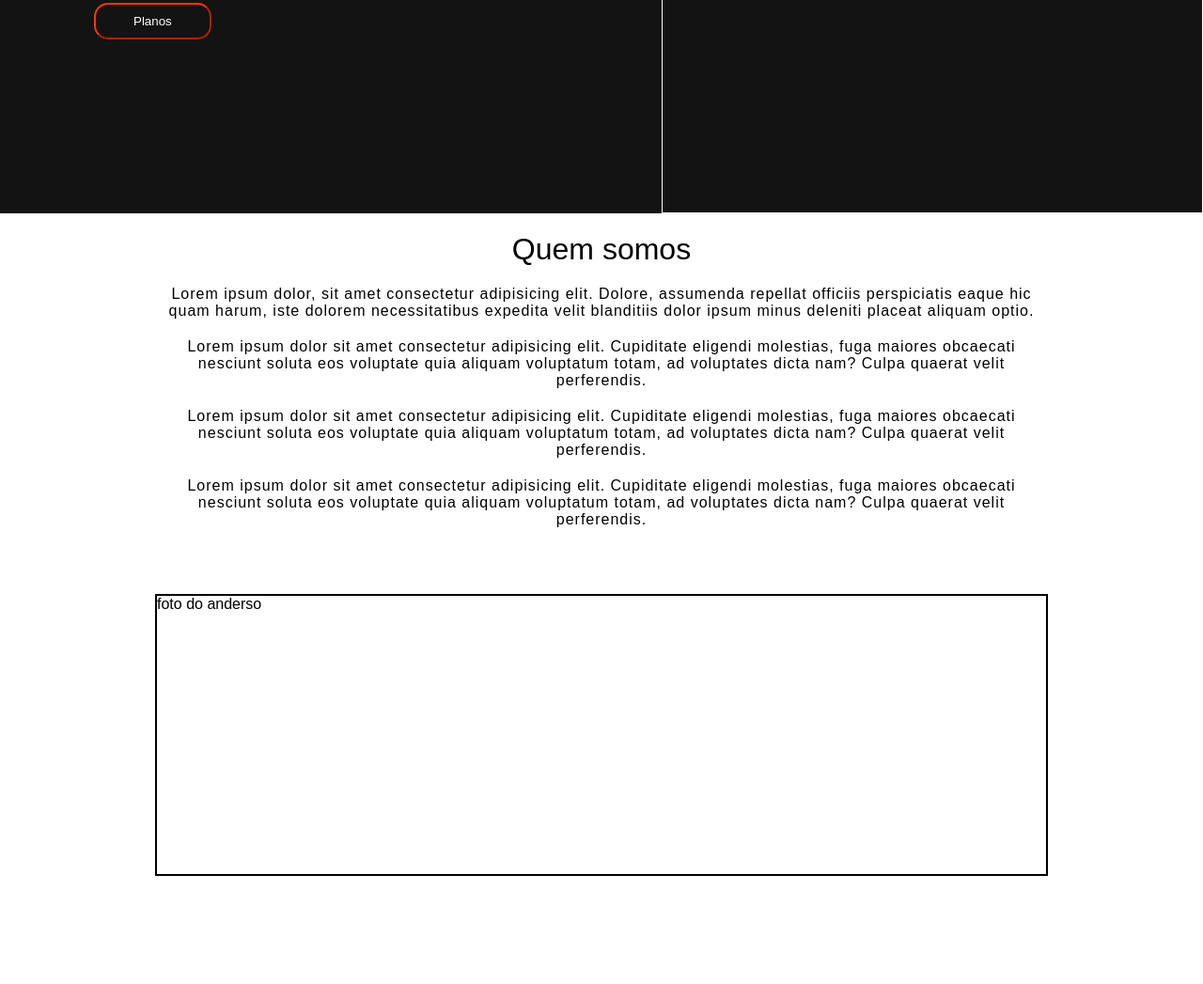
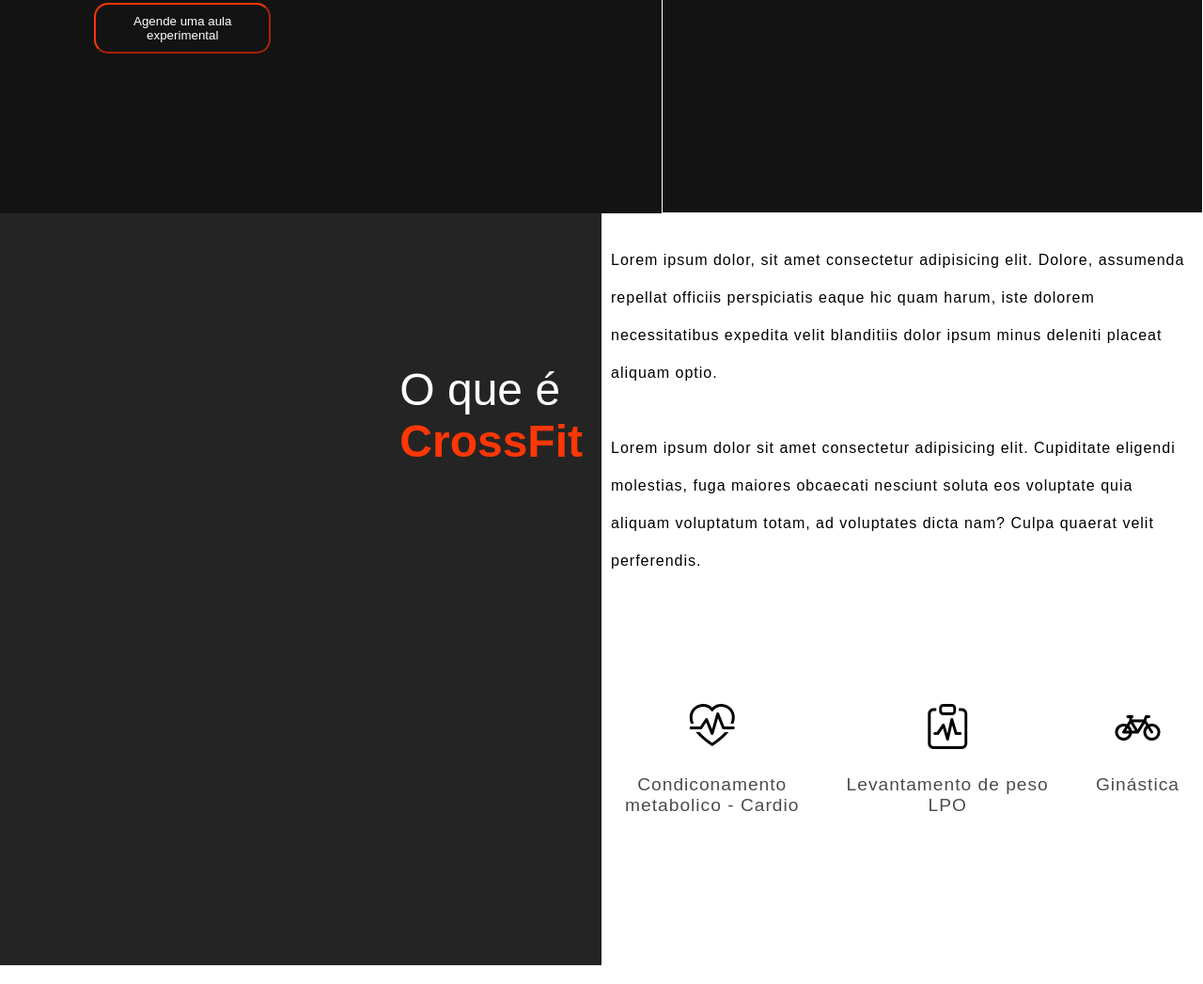
Before and after one commit to VitorFerronato/Tsar, a plain HTML site: page index.html in a window 1280 px wide. Shown: the part 573-1620 px from the top of the page at 94% size. Drawn offline with nearby package versions, Linux system fonts and the light colour scheme.

Commit message:
sobreCross

```diff
--- a/css/style.css
+++ b/css/style.css
@@ -24,6 +24,7 @@
 }
 
 .header{
+    z-index: 1000;
     position: fixed;
     top: 0;
     height: 10vh;
@@ -132,35 +133,72 @@
     color: white;
 }
 
-/* QUEM SOMOS */
+/* Sobre o Crossfit */
 
 .position-center{
-    max-width: 950px;
     margin: auto;
 }
 
-#quem-somos{
+#sobre-cross{
     height: 100vh;
+    display: flex;
 }
 
-.quemSomos-title{
+.sobreCross-title{
     margin: 20px;
     text-align: center;
     font-size: 2em;
     font-weight: lighter;
 }
 
-.quemSomos-p{
+.sobreCross-info{
+    width: 50%;
+}
+
+.sobreCross-p{
     letter-spacing: 1px;
     margin-bottom: 20px;
+    padding: 10px;
+    line-height: 40px;
+}
+
+.sobreCross-img{
+    width: 50%;
+    height: 100%;
+    background-color: #252424;
+    position: relative;
+}
+
+.sobreCross-imgContent{
+    color: white;
+    font-size: 3rem;
+    font-weight: 500;
+    position: absolute;
+    right: 20px;
+    top: 20%;
+}
+
+.sobreCross-imgContent .bg-color{
+    color: #FD3706;
+    font-weight: 600;
+}
+
+.sobreCross-mainIcons{
+    margin-top: 120px;
+    display: flex;
+    width: 100%;
+    justify-content: space-around;
     text-align: center;
 }
 
-.quemSomos-img{
-    width: 100%;
-    height: 300px;
-    border:2px solid black;
-    margin-top: 70px;
+.sobreCross-icons i{
+    font-size: 3rem;
+}
+
+.sobreCross-pIcons{
+    letter-spacing: 1px;
+    font-size: 1.2rem;
+    opacity: .7;
 }
 
 @media (max-width:999px){
@@ -202,8 +240,7 @@
         padding-left: 50px;
     }
 
-    #quem-somos{
-        padding: 20px;
+    #sobre-cross{
     }
 
 }
--- a/index.html
+++ b/index.html
@@ -4,6 +4,7 @@
     <meta charset="UTF-8">
     <meta http-equiv="X-UA-Compatible" content="IE=edge">
     <meta name="viewport" content="width=device-width, initial-scale=1.0">
+    <link rel="stylesheet" href="https://cdn.jsdelivr.net/npm/bootstrap-icons@1.8.0/font/bootstrap-icons.css">
     <link rel="stylesheet" href="css/style.css">
     <script src="script.js" defer></script>
     <title>CrossFit Tsar</title>
@@ -24,7 +25,7 @@
             </div>
 
             <ul class="main-ul" >
-                <li><a href="#quem-somos">Quem somos</a></li>
+                <li><a href="#sobre-cross">Sobre CrossFit</a></li>
                 <li><a href="#">Planos</a></li>
                 <li><a href="#">Galeria</a></li>
                 <li><a href="#">Contato</a></li>
@@ -40,7 +41,7 @@
                 <h2 class="bg-title"><span class="bg-color">Time</span> to <br> Get <span class="bg-color"> Fit</span></h2>
 
                 <p class="bg-p">Lorem ipsum dolor sit amet consectetur, adipisicing elit. Adipisci soluta eaque sunt. Delectus autem labore eius vitae corrupti expedita eligendi praesentium quidem libero, quae dignissimos aliquam similique nihil fuga enim.</p>
-                <button class="bg-button"><a href="#">Planos</a></button>
+                <button class="bg-button"><a href="#">Agende uma aula <br> experimental</a></button>
             </div>
 
             <div class="bg-img">
@@ -49,18 +50,20 @@
         </div>
     </section>
 
-    <section class="position-center" id="quem-somos">
-        <div class="quemSomos-info">
-            <h3 class="quemSomos-title">Quem somos</h3>
+    <section class="position-center" id="sobre-cross">
+        <div class="sobreCross-img">
+            <p class="sobreCross-imgContent">O que é <br> <span class="bg-color">CrossFit</span> </p>
+        </div>
+        <div class="sobreCross-info">
+            <h3 class="sobreCross-title"></h3>
+            <p class="sobreCross-p">Lorem ipsum dolor, sit amet consectetur adipisicing elit. Dolore, assumenda repellat officiis perspiciatis eaque hic quam harum, iste dolorem necessitatibus expedita velit blanditiis dolor ipsum minus deleniti placeat aliquam optio.</p>
+            <p class="sobreCross-p">Lorem ipsum dolor sit amet consectetur adipisicing elit. Cupiditate eligendi molestias, fuga maiores obcaecati nesciunt soluta eos voluptate quia aliquam voluptatum totam, ad voluptates dicta nam? Culpa quaerat velit perferendis.</p>
 
-            <p class="quemSomos-p">Lorem ipsum dolor, sit amet consectetur adipisicing elit. Dolore, assumenda repellat officiis perspiciatis eaque hic quam harum, iste dolorem necessitatibus expedita velit blanditiis dolor ipsum minus deleniti placeat aliquam optio.</p>
-
-            <p class="quemSomos-p">Lorem ipsum dolor sit amet consectetur adipisicing elit. Cupiditate eligendi molestias, fuga maiores obcaecati nesciunt soluta eos voluptate quia aliquam voluptatum totam, ad voluptates dicta nam? Culpa quaerat velit perferendis.</p>
-            <p class="quemSomos-p">Lorem ipsum dolor sit amet consectetur adipisicing elit. Cupiditate eligendi molestias, fuga maiores obcaecati nesciunt soluta eos voluptate quia aliquam voluptatum totam, ad voluptates dicta nam? Culpa quaerat velit perferendis.</p>
-            <p class="quemSomos-p">Lorem ipsum dolor sit amet consectetur adipisicing elit. Cupiditate eligendi molestias, fuga maiores obcaecati nesciunt soluta eos voluptate quia aliquam voluptatum totam, ad voluptates dicta nam? Culpa quaerat velit perferendis.</p>
-        </div>
-        <div class="quemSomos-img">
-            foto do anderso
+            <div class="sobreCross-mainIcons">
+                <div class="sobreCross-icons icon1"><i class="bi bi-heart-pulse"></i> <p class="sobreCross-pIcons"><br> Condiconamento <br>metabolico - Cardio</p> </div>
+                <div class="sobreCross-icons icon2"><i class="bi bi-clipboard-pulse"></i> <p class="sobreCross-pIcons"><br> Levantamento de peso <br> LPO</p> </div>
+                <div class="sobreCross-icons icon3"><i class="bi bi-bicycle"></i><p class="sobreCross-pIcons"><br> Ginástica </p> </div>
+            </div>
         </div>
     </section>
 </body>
```
Also changed, not shown: tarefas.txt (added).
